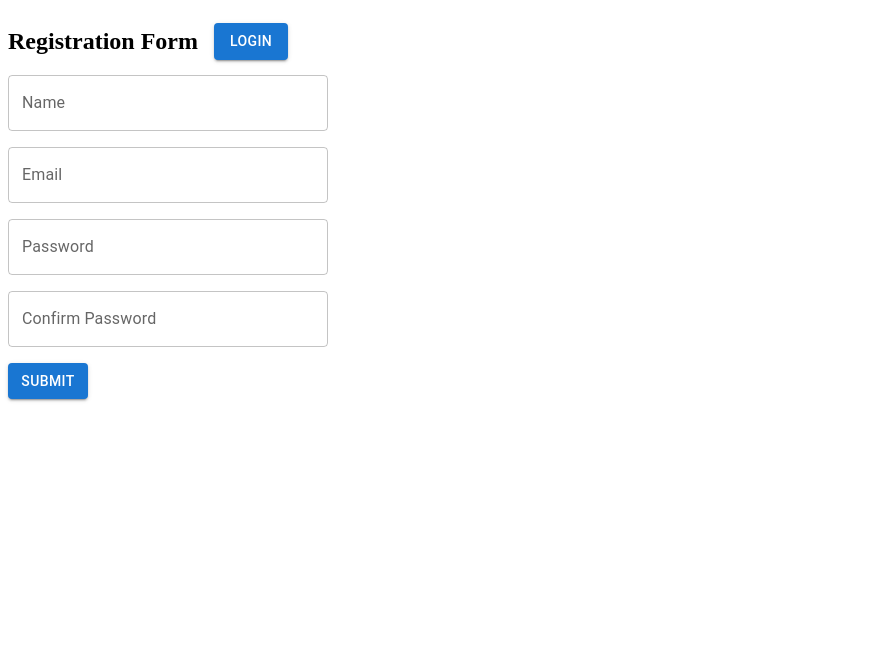
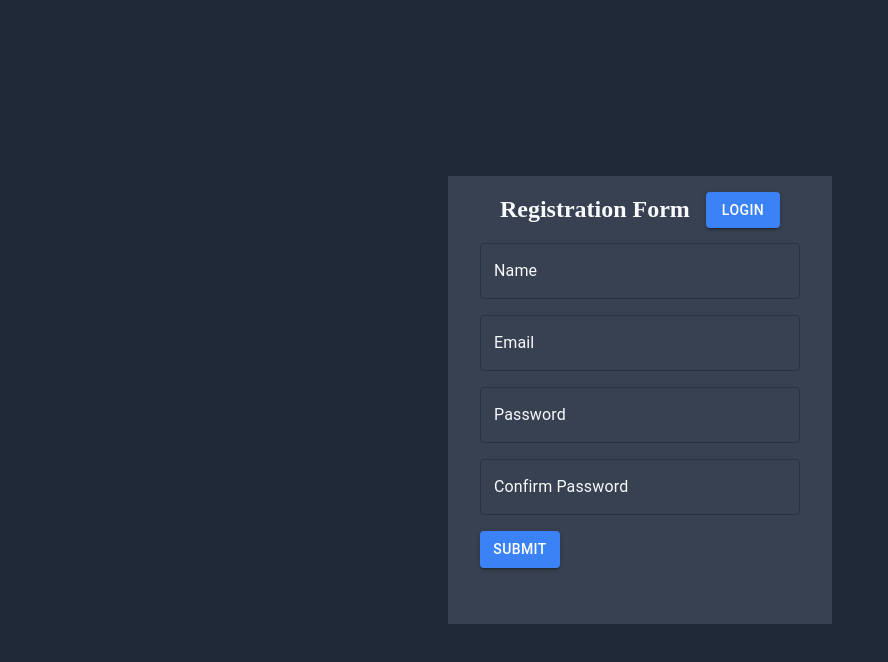
Before and after one commit to MahadevDoshetty/RNLFORM, a React (Vite) app in the folder Frontend/: page / in a window 1280 px wide. Shown: the top 662 px of the page, without its empty margins (0-888 px from the left). Built offline with nearby package versions, Linux system fonts and the light colour scheme.

Commit message:
UI Improvement commit

```diff
--- a/Frontend/index.html
+++ b/Frontend/index.html
@@ -1,13 +1,17 @@
 <!doctype html>
 <html lang="en">
+
 <head>
   <meta charset="UTF-8" />
   <link rel="icon" type="image/svg+xml" href="/vite.svg" />
   <meta name="viewport" content="width=device-width, initial-scale=1.0" />
   <title>vite-project</title>
 </head>
-  <body>
-    <div id="root"></div>
+
+<body style="padding: 0; margin: 0;" >
+  <div id="root">
+  </div>
   <script type="module" src="/src/main.jsx"></script>
 </body>
+
 </html>
--- a/Frontend/package.json
+++ b/Frontend/package.json
@@ -21,6 +21,7 @@
   },
   "devDependencies": {
     "@eslint/js": "^9.39.1",
+    "@tailwindcss/postcss": "^4.1.18",
     "@types/react": "^19.2.5",
     "@types/react-dom": "^19.2.3",
     "@vitejs/plugin-react": "^5.1.1",
--- a/Frontend/src/Dashboard.jsx
+++ b/Frontend/src/Dashboard.jsx
@@ -26,14 +26,20 @@ const Dashboard = () => {
         window.location.reload();
     }
     return (
-        <Box>
-            <Box>
-                <h2>Dashboard</h2>
-            </Box>
-            <Box>
-                <h3>{message} </h3>
-                <Button variant='text' sx={{ width: '10rem' }} onClick={() => navigate('/resetpswd')} >Change Password</Button>
-                <Button variant='text' color='error' onClick={handleLogout} > Logout <LogoutOutlined color='error' /> </Button>
+        <Box sx={{ bgcolor: "#1F2937", height: '100vh', color: '#F9FAFB', display: 'flex', justifyContent: 'center', alignItems: 'center' }}>
+            <Box sx={{ backgroundColor: "#374151", justifyItems:'center' }}>
+            <h2>Dashboard</h2>
+                <Box sx={{ bgcolor: '#374151', width: '30vw', height:'20vh', borderRadius: '7px', display: 'grid', justifyContent: 'center', justifyItems: 'center', alignSelf: 'center' }} >
+                        <h3  >{message} </h3>
+                    <Box display='flex' alignItems='center'  >
+                    </Box>
+                    <Box sx={{ display: 'flex', flexDirection: "column", justifyContent:'center', alignItems:'center' }} >
+                        <Box  sx={{display:'flex', justifyContent:'space-between', gap:'2rem'}} >
+                            <Button variant='contained' sx={{ width: '8rem',height:'3rem' }} onClick={() => navigate('/resetpswd')} >Change Password</Button>
+                            <Button variant='contained' color='error' onClick={handleLogout} > Logout <LogoutOutlined  /> </Button>
+                        </Box>
+                    </Box>
+                </Box>
             </Box>
         </Box>
     )
--- a/Frontend/src/Error.jsx
+++ b/Frontend/src/Error.jsx
@@ -1,10 +1,14 @@
-import { Box } from '@mui/material'
+import { Box, Button } from '@mui/material'
 import React from 'react'
+import { useNavigate } from 'react-router-dom'
 
 const Error = () => {
+  const navigate = useNavigate();
   return (
     <Box>
-        <h2>You are not authorized to view this page</h2>
+      <h2>You are not authorized to view this page</h2>
+      <Button variant='contained' sx={{margin:'1rem'}} name='' onClick={(e) => navigate(`/${e.target.name}`)} >Register</Button>
+      <Button variant='contained' name='login' onClick={(e) => navigate(`/${e.target.name}`)} >Login</Button>
     </Box>
   )
 }
--- a/Frontend/src/ForgotPswd.jsx
+++ b/Frontend/src/ForgotPswd.jsx
@@ -1,6 +1,7 @@
+import { ArrowBack } from '@mui/icons-material';
 import { Box, Button, TextField } from '@mui/material'
 import React, { useState } from 'react'
-import { Navigate, useNavigate } from 'react-router-dom';
+import {  useNavigate } from 'react-router-dom';
 
 const ForgotPswd = () => {
     const navigate = useNavigate()
@@ -25,11 +26,11 @@ const ForgotPswd = () => {
             return 1;
         }
         try {
-            const response = await fetch(import.meta.env.VITE_LOCALHOST_RESET || import.meta.env.VITE_RESET , {
+            const response = await fetch(import.meta.env.VITE_LOCALHOST_RESET || import.meta.env.VITE_RESET, {
                 method: "POST",
                 headers: {
                     "Content-Type": "application/json",
-                    Authorization : `Bearer ${localStorage.getItem('token')}`
+                    Authorization: `Bearer ${localStorage.getItem('token')}`
                 },
                 body: JSON.stringify(resetDetails)
             });
@@ -41,22 +42,66 @@ const ForgotPswd = () => {
         }
     }
     return (
-        <Box component={'div'} sx={{ fontFamily: 'sans-serif', backgroundColor: '#EB4E62', height: '100vh', display: 'flex', justifyContent: 'center', alignItems: 'center' }} >
-            <Box sx={{ height: '80vh', maxHeight: '80vh', maxWidth: '40vw', width: '40vw', bgcolor: '#e4e4f4ff', borderRadius: '19px' }} >
-                <Box display={'flex'} justifyContent={'center'}  >
-                    <h2>Reset Password</h2>
-                </Box>
-                <Box display={'flex'}  justifySelf={'center'} flexDirection={'column'} width={'70%'} >
+        <Box component={'div'} sx={{ bgcolor: "#1F2937", height: '100vh', color: '#F9FAFB', display: 'flex', justifyContent: 'center', alignItems: 'center' }} >
+            <Box sx={{ backgroundColor: "#374151", justifyItems: 'center' }} >
+                <Box sx={{ bgcolor: '#374151', width: '30vw', borderRadius: '7px', display: 'grid', justifyContent: 'center', justifyItems: 'center', alignSelf: 'center' }}>
+                    <Box display='flex' alignItems='center' gap='1rem'  >
+                        <h2>Reset Password</h2>
+                    </Box>
                     <form >
-                        <h3>Old Password</h3>
-                        <TextField type='password' value={resetDetails.oldPassword} onChange={handleChange} name='oldPassword' autoComplete='on' label='Old Password' placeholder='Enter your Old Password' />
-                        <h3>New Password</h3>
-                        <TextField type='password' value={resetDetails.newPassword} onChange={handleChange} autoComplete='on' name='newPassword' label='New Password' placeholder='Enter your New Password' />
-                        <h3>Confirm Password</h3>
-                        <TextField type='password' value={resetDetails.confirmNewPassword} onChange={handleChange} autoComplete='on' name='confirmNewPassword' label='Confirm Password' placeholder='Confirm your New Password' />
-                        <Button variant='contained' sx={{ margin: '1rem', bgcolor: '#EB4E62' }} type='submit' onClick={handleSubmit} >Submit</Button>
-                        <Button onClick={()=>navigate('/dashboard')} >Back to Dashboard</Button>
-                        <h3>{message}</h3>
+                        <Box sx={{ display: 'flex', flexDirection: "column", gap: "1rem" }} >
+                            <TextField type='password' value={resetDetails.oldPassword} onChange={handleChange} name='oldPassword' sx={{
+                                width: "25vw",
+                                '& .MuiInputBase-input::placeholder': {
+                                    color: '#F9FAFB'
+                                },
+                                "& .MuiInputBase-input": {
+                                    color: "#F9FAFB"
+                                },
+                                '& .MuiInputLabel-root': {
+                                    color: '#F9FAFB'
+                                },
+                                '& .MuiInputLabel-root.Mui-focused': {
+                                    color: '#F9FAFB'
+                                }
+                            }
+                            } autoComplete='on' label='Old Password' placeholder='Enter your Old Password' />
+                            <TextField type='password' value={resetDetails.newPassword} sx={{
+                                width: "25vw",
+                                '& .MuiInputBase-input::placeholder': {
+                                    color: '#F9FAFB'
+                                },
+                                "& .MuiInputBase-input": {
+                                    color: "#F9FAFB"
+                                },
+                                '& .MuiInputLabel-root': {
+                                    color: '#F9FAFB'
+                                },
+                                '& .MuiInputLabel-root.Mui-focused': {
+                                    color: '#F9FAFB'
+                                }
+                            }
+                            } onChange={handleChange} autoComplete='on' name='newPassword' label='New Password' placeholder='Enter your New Password' />
+                            <TextField type='password' value={resetDetails.confirmNewPassword} onChange={handleChange} autoComplete='on' sx={{
+                                width: "25vw",
+                                '& .MuiInputBase-input::placeholder': {
+                                    color: '#F9FAFB'
+                                },
+                                "& .MuiInputBase-input": {
+                                    color: "#F9FAFB"
+                                },
+                                '& .MuiInputLabel-root': {
+                                    color: '#F9FAFB'
+                                },
+                                '& .MuiInputLabel-root.Mui-focused': {
+                                    color: '#F9FAFB'
+                                }
+                            }
+                            } name='confirmNewPassword' label='Confirm Password' placeholder='Confirm your New Password' />
+                            <Button variant='contained' sx={{ margin: '1rem', gap:'1rem' }} type='submit' onClick={handleSubmit} >Submit  </Button>
+                            <Button variant='contained' onClick={() => navigate('/dashboard')} sx={{gap:'1rem'}} > <ArrowBack />  Back to Dashboard</Button>
+                            <h3>{message}</h3>
+                        </Box>
                     </form>
                 </Box>
             </Box>
--- /dev/null
+++ b/Frontend/src/Index.css
@@ -0,0 +1,6 @@
+@tailwind base;
+@tailwind components;
+@tailwind utilities;
+.bg-test {
+  background-color: lime;
+}
--- a/Frontend/src/Login.jsx
+++ b/Frontend/src/Login.jsx
@@ -11,7 +11,7 @@ const Login = () => {
     const navigate = useNavigate();
     const handleSubmit = async (e) => {
         e.preventDefault();
-        const response = await fetch(import.meta.env.VITE_LOGIN_URL     , {
+        const response = await fetch(import.meta.env.VITE_LOGIN_URL, {
             method: "POST",
             headers: { "Content-Type": "application/json" },
             body: JSON.stringify(loginDetails)
@@ -33,20 +33,50 @@ const Login = () => {
     }
 
     return (
+        <Box sx={{ bgcolor: "#1F2937", height: '100vh', color: '#F9FAFB', display: 'flex', justifyContent: 'center', alignItems: 'center' }} >
             <form onSubmit={handleSubmit} >
-            <Box>
+                <Box sx={{ backgroundColor: "#374151" }} >
+                    <Box sx={{ bgcolor: '#374151', width: '30vw', borderRadius: '7px', display: 'grid', justifyContent: 'center', justifyItems: 'center', alignSelf: 'center' }}>
                         <Box display='flex' alignItems='center' gap='1rem' >
                             <h2>Login</h2>
                             <Button variant='contained' onClick={() => navigate("/")} >Register</Button>
                         </Box>
-                <Box sx={{ display: 'flex', flexDirection: "column", gap: "1rem" }} >
-                    <TextField type='email' variant='outlined' label="Email" autoComplete='off' placeholder='Enter your Email Address' sx={{ width: "25vw" }} name='email' onChange={handleChange} />
-                    <TextField type='password' variant='outlined' label="Password" name='password' autoComplete='off' placeholder='Enter your Password' sx={{ width: "25vw" }} onChange={handleChange} />
+                        <Box sx={{ display: 'flex', flexDirection: "column", gap: "1rem" }}  >
+                            <TextField type='email' variant='outlined' label="Email" autoComplete='off' placeholder='Enter your Email Address' sx={{
+                                width: "25vw", '& .MuiInputBase-input::placeholder': {
+                                    color: '#F9FAFB'
+                                },
+                                '& .MuiInputLabel-root': {
+                                    color: '#F9FAFB'
+                                },
+                                '& .MuiInputLabel-root.Mui-focused': {
+                                    color: '#F9FAFB'
+                                },
+                                "& .MuiInputBase-input": {
+                                    color: "#F9FAFB"
+                                }
+                            }} name='email' onChange={handleChange} />
+                            <TextField type='password' variant='outlined' label="Password" name='password' autoComplete='off' placeholder='Enter your Password' sx={{
+                                width: "25vw",
+                                '& .MuiInputBase-input::placeholder': {
+                                    color: '#F9FAFB'
+                                }, "& .MuiInputBase-input": {
+                                    color: "#F9FAFB"
+                                },
+                                '& .MuiInputLabel-root': {
+                                    color: '#F9FAFB'
+                                },
+                                '& .MuiInputLabel-root.Mui-focused': {
+                                    color: '#F9FAFB'
+                                }
+                            }} onChange={handleChange} />
                             <Button variant='contained' sx={{ width: "5rem" }} type='submit'  >Submit</Button>
                             <h2  >{result}</h2>
                         </Box>
                     </Box>
+                </Box>
             </form >
+        </Box>
     )
 }
 export default Login;
--- a/Frontend/src/Register.jsx
+++ b/Frontend/src/Register.jsx
@@ -20,7 +20,7 @@ const Register = () => {
             alert("Both the passwords must match!");
             return 0;
         };
-        const response = await fetch(import.meta.env.VITE_API_URL , {
+        const response = await fetch(import.meta.env.VITE_API_URL, {
             method: "POST",
             headers: {
                 "Content-Type": "application/json"
@@ -36,24 +36,84 @@ const Register = () => {
         }
     }
     return (
-        <Box>
-            <Box  >
+        <Box sx={{ bgcolor: "#1F2937", height: '100vh', color: '#F9FAFB', display: 'flex', justifyContent: 'center', alignItems: 'center' }} >
+            <Box sx={{ backgroundColor: "#374151" }} >
+                <Box sx={{ bgcolor: '#374151', width: '30vw', borderRadius: '7px', display: 'grid', justifyContent: 'center', justifyItems: 'center', alignSelf: 'center' }} >
                     <Box display='flex' alignItems='center' gap='1rem'>
                         <h2>Registration Form</h2>
-                    <a><Button variant='contained' onClick={() => navigate("/login")} >Login</Button></a>
-
+                        <a><Button variant='contained' sx={{ bgcolor: "#3B82F6", color: '#FFFFFF' }} onClick={() => navigate("/login")} >Login</Button></a>
                     </Box>
                     <Box component='div'  >
                         <form onSubmit={handleSubmit} >
                             <Box sx={{ display: 'flex', flexDirection: "column", gap: "1rem" }} >
-                            <TextField type='name' variant='outlined' label="Name" name='name' autoComplete='off' placeholder='Enter your Full name' sx={{ width: "25vw" }} onChange={handleChange} />
-                            <TextField type='email' variant='outlined' label="Email" autoComplete='off' placeholder='Enter your Email Address' sx={{ width: "25vw" }} name='email' onChange={handleChange} />
-                            <TextField type='password' variant='outlined' label="Password" name='password' autoComplete='off' placeholder='Enter your Password' sx={{ width: "25vw" }} onChange={handleChange} />
-                            <TextField type='password' variant='outlined' label="Confirm Password" name='confirmpassword' autoComplete='off' placeholder='Confirm your password' sx={{ width: "25vw" }} onChange={handleChange} />
-                            <Button variant='contained' sx={{ width: "5rem" }} type='submit'  >Submit</Button>
+                                <TextField type='name' variant='outlined' label="Name" name='name' autoComplete='off' placeholder='Enter your Full name' sx={{
+                                    width: "25vw",
+                                    '& .MuiInputBase-input::placeholder': {
+                                        color: '#F9FAFB'
+                                    },
+                                    '& .MuiInputLabel-root': {
+                                        color: '#F9FAFB'
+                                    },
+                                    '& .MuiInputLabel-root.Mui-focused': {
+                                        color: '#F9FAFB'
+                                    },
+                                    "& .MuiInputBase-input": {
+                                        color: "#F9FAFB"
+                                    }
+
+                                }} onChange={handleChange} />
+                                <TextField type='email' variant='outlined' label="Email" autoComplete='off' placeholder='Enter your Email Address' sx={{
+                                    width: "25vw",
+                                    '& .MuiInputBase-input::placeholder': {
+                                        color: '#F9FAFB'
+                                    }, "& .MuiInputBase-input": {
+                                        color: "#F9FAFB"
+                                    },
+                                    '& .MuiInputLabel-root': {
+                                        color: '#F9FAFB'
+                                    },
+                                    '& .MuiInputLabel-root.Mui-focused': {
+                                        color: '#F9FAFB'
+                                    }
+                                }} name='email' onChange={handleChange} />
+                                <TextField type='password' variant='outlined' label="Password" name='password' autoComplete='off' placeholder='Enter your Password' sx={{
+                                    width: "25vw",
+                                    '& .MuiInputBase-input::placeholder': {
+                                        color: '#F9FAFB'
+                                    }, "& .MuiInputBase-input": {
+                                        color: "#F9FAFB"
+                                    },
+                                    '& .MuiInputLabel-root': {
+                                        color: '#F9FAFB'
+                                    },
+                                    '& .MuiInputLabel-root.Mui-focused': {
+                                        color: '#F9FAFB'
+                                    }
+
+                                }} onChange={handleChange} />
+                                <TextField type='password' variant='outlined' label="Confirm Password" name='confirmpassword' autoComplete='off' placeholder='Confirm your password' sx={{
+                                    width: "25vw",
+                                    '& .MuiInputBase-input::placeholder': {
+                                        color: '#F9FAFB'
+                                    },
+                                    "& .MuiInputBase-input": {
+                                        color: "#F9FAFB"
+                                    },
+                                    '& .MuiInputLabel-root': {
+                                        color: '#F9FAFB'
+                                    },
+                                    '& .MuiInputLabel-root.Mui-focused': {
+                                        color: '#F9FAFB'
+                                    }
+                                }
+                                } onChange={handleChange} />
+                                <Button variant='contained' sx={{
+                                    width: "5rem", bgcolor: "#3B82F6", color: '#FFFFFF',
+                                }} type='submit'  >Submit</Button>
                                 <h2  >{result}</h2>
                             </Box>
                         </form>
+                    </Box>
                 </Box>
             </Box>
         </Box>
--- a/Frontend/src/main.jsx
+++ b/Frontend/src/main.jsx
@@ -1,4 +1,5 @@
 import { StrictMode } from 'react'
+import "./Index.css"
 import { createRoot } from 'react-dom/client'
 import App from './App.jsx'
 import { BrowserRouter } from 'react-router-dom'
```
Also changed, not shown: 2 other files (tests, documents, lock files or other folders). Lines whose indentation alone changed are shown as unchanged.
